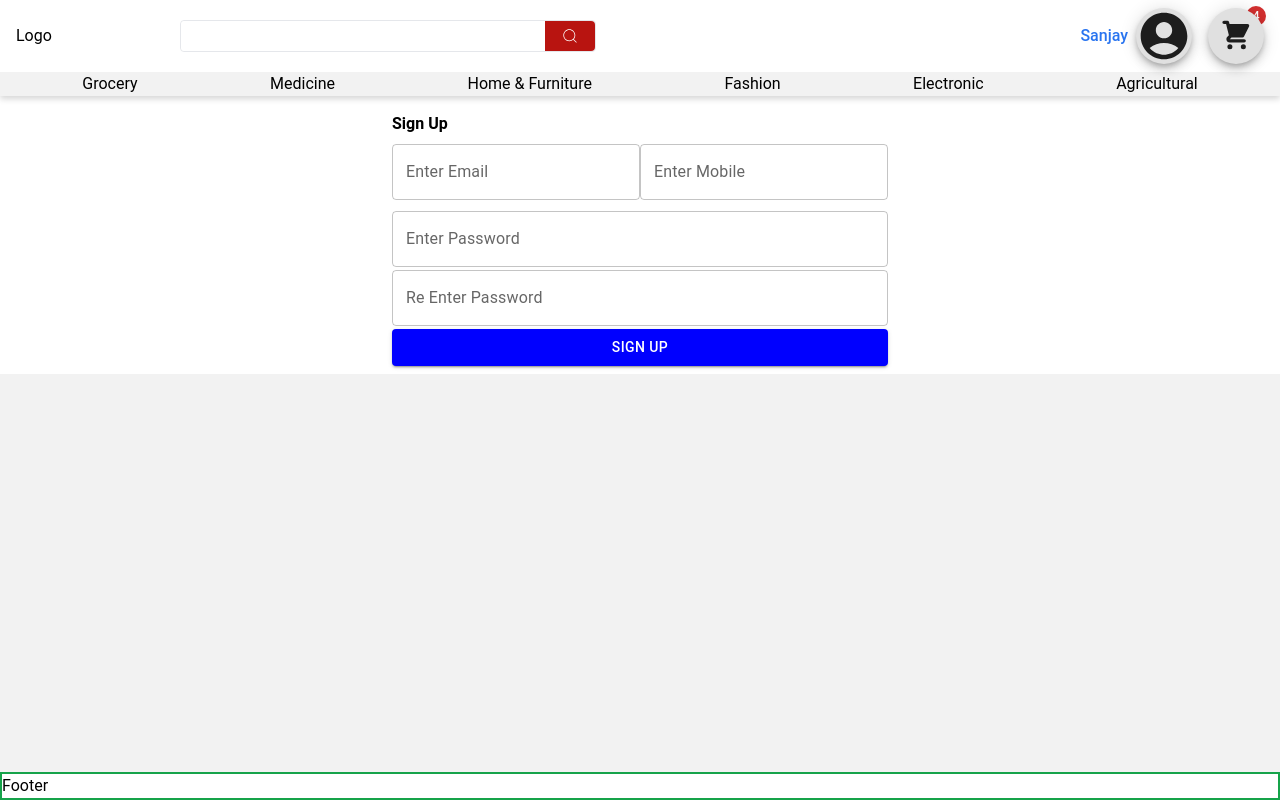
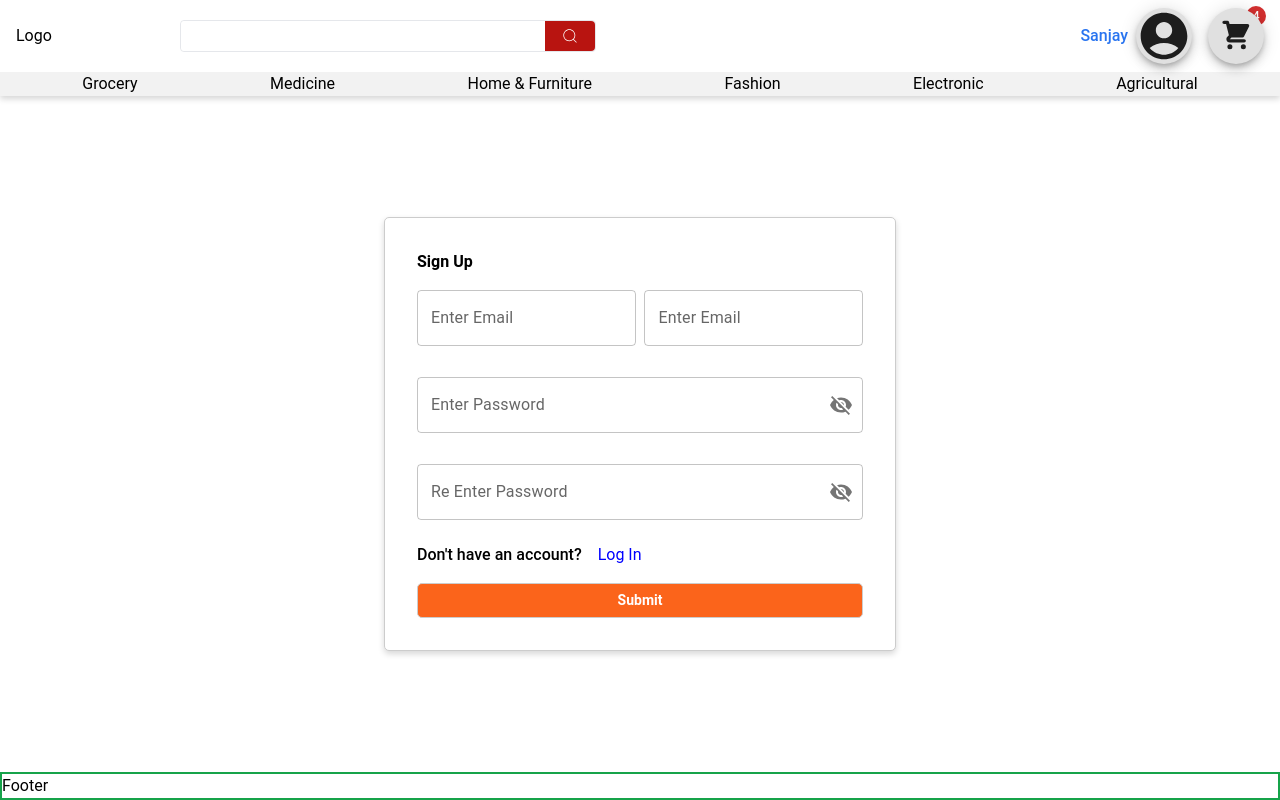
Before and after one commit to sanjay9616/rdship-mern, a Next.js app: page /signup in a window 1280 px wide. Built offline with nearby package versions, Linux system fonts and the light colour scheme.

Commit message:
added serice, environment variables, fix ui, remove unused dependencies

```diff
--- a/app/signup/page.tsx
+++ b/app/signup/page.tsx
@@ -1,109 +1,72 @@
-"use client"
-import { Button, FormControl, FormHelperText, InputLabel, OutlinedInput, TextField } from '@mui/material'
-import axios from 'axios'
-import { useForm, SubmitHandler } from 'react-hook-form'
+"use client";
+import { FormControl, FormHelperText, IconButton, InputAdornment, InputLabel, OutlinedInput } from '@mui/material'
+import Link from 'next/link';
 import React, { useState } from 'react'
+import { MdVisibility, MdVisibilityOff } from "react-icons/md";
 
+const page = () => {
 
-interface form {
-    email: string,
-    mobile: string,
-    password: string,
-    reEnterPassword: string
-}
-function page() {
-    const { register, handleSubmit, watch, formState: { errors } } = useForm<form>()
+    const [isPasswordVisible, setPasswordShow] = useState(false);
+    const [isRePasswordVisible, setRePasswordShow] = useState(false);
 
-    const SubmitHandler = (data: any) => {
-        console.log(data)
-        signUpCallApi(data)
+    function showPassword(value: boolean) {
+        setPasswordShow(value);
     }
 
-    // function to call Api For SignUp
-    const signUpCallApi = async (request: form) => {
-        // if input is Not Valid don't Proceed further and refresh Component
-
-        let payload = { email: request.email, mobileNo: request.mobile, password: request.password };
-        let url = "";
-        try {
-            console.log("payload=", payload)
-            let response = await axios.post(url, payload);
-            console.log(response)
-        }
-        catch (err) {
-            console.error(err);
-        }
+    function showRePassword(value: boolean) {
+        setRePasswordShow(value);
     }
-    const emailRegex = /^[^\s@]+@[^\s@]+\.[^\s@]+$/;
 
     return (
-        <section className="flex flex-col items-center justify-center bg-white w-full ">
-            <div className='mt-4 pb-2 bg-white'>
-                {/* Heading with bold Tag */}
-                <div>
-                    <b>Sign Up</b>
-                </div>
-                {/*  Input for Email and Mobile Number */}
-                <div className='flex flex-row mt-2'>
-                    <FormControl variant="outlined">
-                        <InputLabel htmlFor="signup-email" >Enter Email</InputLabel>
-                        <OutlinedInput {...register("email", {
-                            required: "Email Should be Required",
-                            pattern: { value: emailRegex, message: "Invalid Email Format" }
-                        })}
-                            id="signup-email"
-                            name='email'
-                            type='text'
-                            label="Enter Email"></OutlinedInput>
-                        <FormHelperText sx={{ color: 'red' }}>{errors.email ? errors.email.message : null}</FormHelperText>
+        <section className='flex-1 flex items-center justify-center w-full bg-white'>
+            <div className='w-[40%] bg-white border border-solid border-[#ccc] shadow-[0_3px_6px_rgb(0_0_0_/_16%)] rounded-[5px]'>
+                <div className='m-8 flex flex-col justify-center'>
+                    <div className='font-[600]'>Sign Up</div>
+                    <div className='flex items-center justify-between'>
+                        <FormControl sx={{ mt: 2, width: '49%' }} variant="outlined">
+                            <InputLabel>Enter Email</InputLabel>
+                            <OutlinedInput type='text' label="Enter Email" />
+                            <FormHelperText>{false ? 'Email Is Required' : ''}</FormHelperText>
+                        </FormControl>
+                        <FormControl sx={{ mt: 2, width: '49%' }} variant="outlined">
+                            <InputLabel>Enter Email</InputLabel>
+                            <OutlinedInput type='text' label="Enter Email" />
+                            <FormHelperText>{false ? 'Email Is Required' : ''}</FormHelperText>
+                        </FormControl>
+                    </div>
+                    <FormControl sx={{ mt: 1, width: '100%' }} variant="outlined">
+                        <InputLabel htmlFor="outlined-adornment-password">Enter Password</InputLabel>
+                        <OutlinedInput id="outlined-adornment-password" type={isPasswordVisible ? 'text' : 'password'} label="Enter Password" placeholder='Enter Password'
+                            endAdornment={
+                                <InputAdornment position="end">
+                                    <IconButton aria-label="toggle password visibility" edge="end" onClick={() => showPassword(!isPasswordVisible)}>
+                                        {isPasswordVisible ? <MdVisibility /> : <MdVisibilityOff />}
+                                    </IconButton>
+                                </InputAdornment>
+                            }
+                        />
+                        <FormHelperText>{false ? 'Password Is Required' : ''}</FormHelperText>
                     </FormControl>
-                    <FormControl>
-                        <InputLabel htmlFor="signup-mobile">Enter Mobile</InputLabel>
-                        <OutlinedInput
-                            {...register("mobile", { required: "Mobile Number is Required", pattern: { value: /^\d+$/, message: "Mobile Number Should contain only numeric value" } })}
-                            id="signup-mobile"
-                            name="mobile"
-                            type="text"
-                            label="Enter Mobile">
-                        </OutlinedInput>
-                        <FormHelperText sx={{ color: 'red' }}>{errors.mobile ? errors.mobile?.message : ''}</FormHelperText>
+                    <FormControl sx={{ mt: 1, width: '100%' }} variant="outlined">
+                        <InputLabel htmlFor="outlined-adornment-password">Re Enter Password</InputLabel>
+                        <OutlinedInput id="outlined-adornment-password" type={isRePasswordVisible ? 'text' : 'password'} label="Re Enter Password" placeholder='Re Enter Password'
+                            endAdornment={
+                                <InputAdornment position="end">
+                                    <IconButton aria-label="toggle password visibility" edge="end" onClick={() => showRePassword(!isRePasswordVisible)}>
+                                        {isRePasswordVisible ? <MdVisibility /> : <MdVisibilityOff />}
+                                    </IconButton>
+                                </InputAdornment>
+                            }
+                        />
+                        <FormHelperText>{false ? 'Password Is Required' : ''}</FormHelperText>
                     </FormControl>
-                </div>
-                {/*  Input for password and Recorrect-password */}
-                <div className='flex flex-col mt-2'>
-                    <FormControl variant="outlined">
-                        <InputLabel htmlFor="signup-password" >Enter Password</InputLabel>
-                        <OutlinedInput
-                            {...register("password", { required: "Password is Required", })}
-                            id="signup-password"
-                            name='password'
-                            type='text'
-                            label="Enter Password"></OutlinedInput>
-                        <FormHelperText sx={{ color: 'red' }}>{errors.password ? errors.password.message : ''}</FormHelperText>
-
-                    </FormControl>
-                    <FormControl className='mt-3'>
-                        <InputLabel htmlFor="signup-repassword">Re Enter Password</InputLabel>
-                        <OutlinedInput
-                            {...register("reEnterPassword", {
-                                required: true, validate: (data) => {
-                                    if (watch().password !== data) {
-                                        console.log("true ,", data)
-                                        return "Password Does not match"
-                                    }
-                                    return true;
-                                }
-                            })}
-                            id="signup-repassword"
-                            name="reEnterPassword"
-                            type="text"
-                            label="Re Enter Password"
-                        ></OutlinedInput>
-                        <FormHelperText sx={{ color: 'red' }}>{errors.reEnterPassword ? errors.reEnterPassword.message : ''}</FormHelperText>
-                    </FormControl>
-                    <FormControl className='mt-2'>
-                        <Button onClick={handleSubmit(SubmitHandler)} style={{ backgroundColor: 'blue', color: 'white' }} variant='contained'>Sign Up</Button>
-                    </FormControl>
+                    <div className='flex items-center'>
+                        <div className='font-[500]'>Don't have an account?</div>
+                        <Link href={'/login'} className='flex ml-4 mt-0 cursor-pointer text-[blue]'>Log In</Link>
+                    </div>
+                    <button type='button' className='text-[#FFFFFF] border border-solid border-[#ccc] bg-[#fb641b] text-[14px] font-[600] rounded-[5px] h-[35px] mt-4'>
+                        Submit
+                    </button>
                 </div>
             </div>
         </section>
--- /dev/null
+++ b/app/verify/page.tsx
@@ -0,0 +1,29 @@
+import { FormControl, FormHelperText, InputLabel, OutlinedInput } from '@mui/material'
+import React from 'react'
+
+const page = () => {
+    return (
+        <section className='flex-1 flex items-center justify-center w-full bg-white'>
+            <div className='w-[40%] bg-white border border-solid border-[#ccc] shadow-[0_3px_6px_rgb(0_0_0_/_16%)] rounded-[5px]'>
+                <div className='m-8 flex flex-col justify-center'>
+                    <div className='font-[600]'>Verify your account</div>
+                    <FormControl sx={{ mt: 2, width: '100%' }} variant="outlined">
+                        <InputLabel>Enter Email</InputLabel>
+                        <OutlinedInput type='text' label="Enter Email" />
+                        <FormHelperText>{false ? 'Email Is Required' : ''}</FormHelperText>
+                    </FormControl>
+                    <FormControl sx={{ mt: 2, width: '100%' }} variant="outlined">
+                        <InputLabel>Enter Mobile Numer</InputLabel>
+                        <OutlinedInput type='text' label="Enter Mobile Numer" />
+                        <FormHelperText>{false ? 'Mobile Number Is Required' : ''}</FormHelperText>
+                    </FormControl>
+                    <button type='button' className='text-[#FFFFFF] border border-solid border-[#ccc] bg-[#fb641b] text-[14px] font-[600] rounded-[5px] h-[35px] mt-4'>
+                        Verify
+                    </button>
+                </div>
+            </div>
+        </section>
+    )
+}
+
+export default page
--- a/components/RateProductsDialog.tsx
+++ b/components/RateProductsDialog.tsx
@@ -1,5 +1,5 @@
 import { Button, Rating } from '@mui/material'
-import React, { useState } from 'react'
+import { useState } from 'react'
 
 const RateProductsDialog = () => {
   const [rating, setRating] = useState(null)
--- a/next.config.js
+++ b/next.config.js
@@ -1,4 +1,39 @@
-/** @type {import('next').NextConfig} */
-const nextConfig = {}
+const { PHASE_DEVELOPMENT_SERVER } = require("next/dist/shared/lib/constants");
 
-module.exports = nextConfig
+const environment = process.env.ENVIRONMENT || PHASE_DEVELOPMENT_SERVER;
+
+const baseConfig = {
+    reactStrictMode: false,
+    swcMinify: true,
+};
+
+const environmentConfigs = {
+    [PHASE_DEVELOPMENT_SERVER]: {
+        ...baseConfig,
+        env: {
+            IMAGE_BASE_URL: "http://localhost:3000",
+            BASE_URL: "http://localhost:3000",
+        }
+    },
+    "QA": {
+        ...baseConfig,
+        env: {
+            IMAGE_BASE_URL: "https://rdship-qa.com",
+            BASE_URL: "https://rdship-qa.com",
+        },
+    },
+    "PROD": {
+        ...baseConfig,
+        env: {
+            IMAGE_BASE_URL: "https://rdship.com",
+            BASE_URL: "https://rdship.com",
+        },
+    },
+};
+
+module.exports = async (phase, { defaultConfig }) => {
+    console.log('running environment:', environment);
+    const config = environmentConfigs[environment] || baseConfig;
+
+    return config;
+};
```
Also changed, not shown: config/urlList.tsx (added, +84 -0 lines), package.json (+7 -2 lines), services/api.service.tsx (added, +93 -0 lines), services/auth.service.tsx (added, +17 -0 lines), .eslintrc.json (deleted), 1 other file (tests, documents, lock files or other folders).
